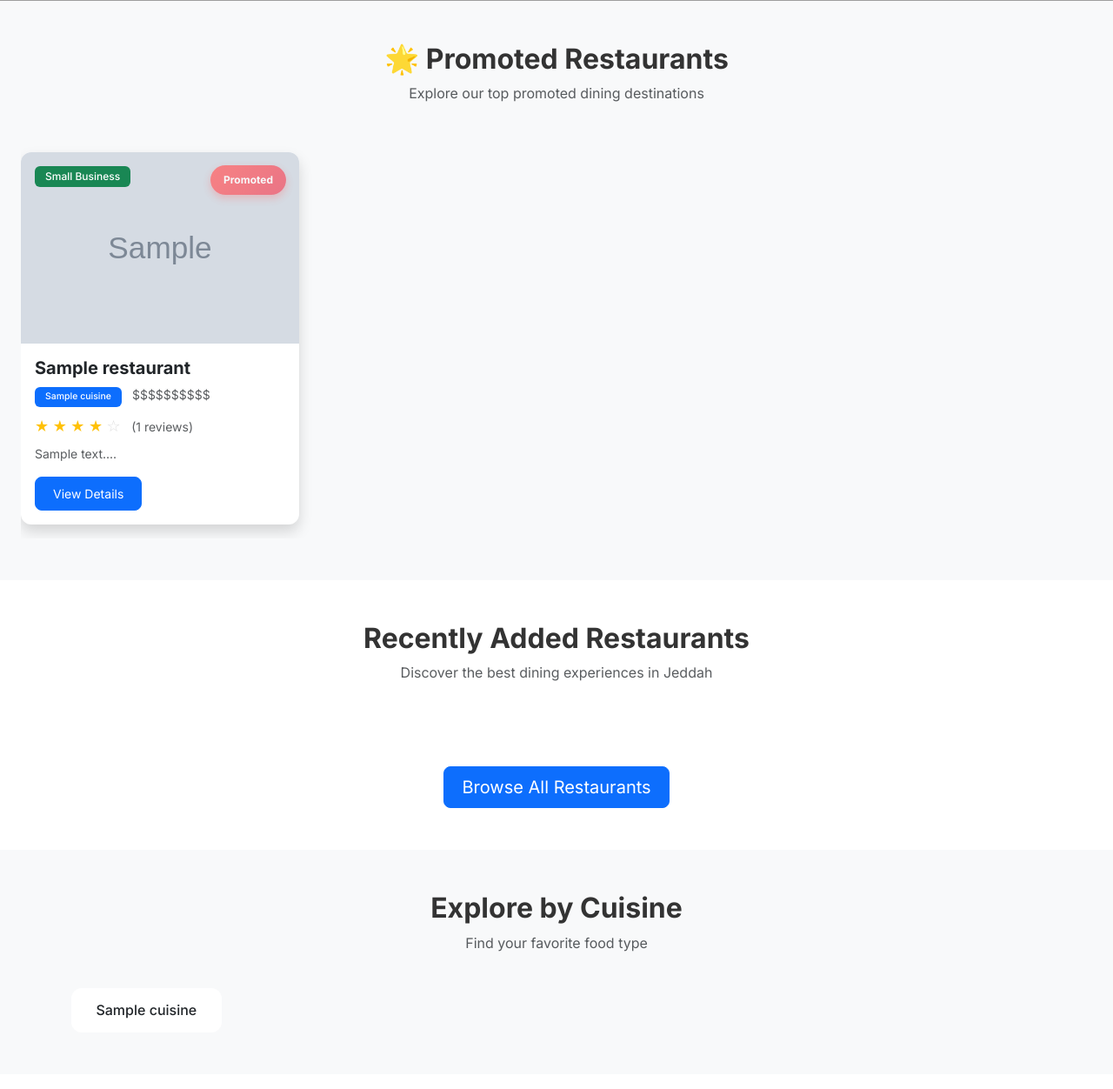
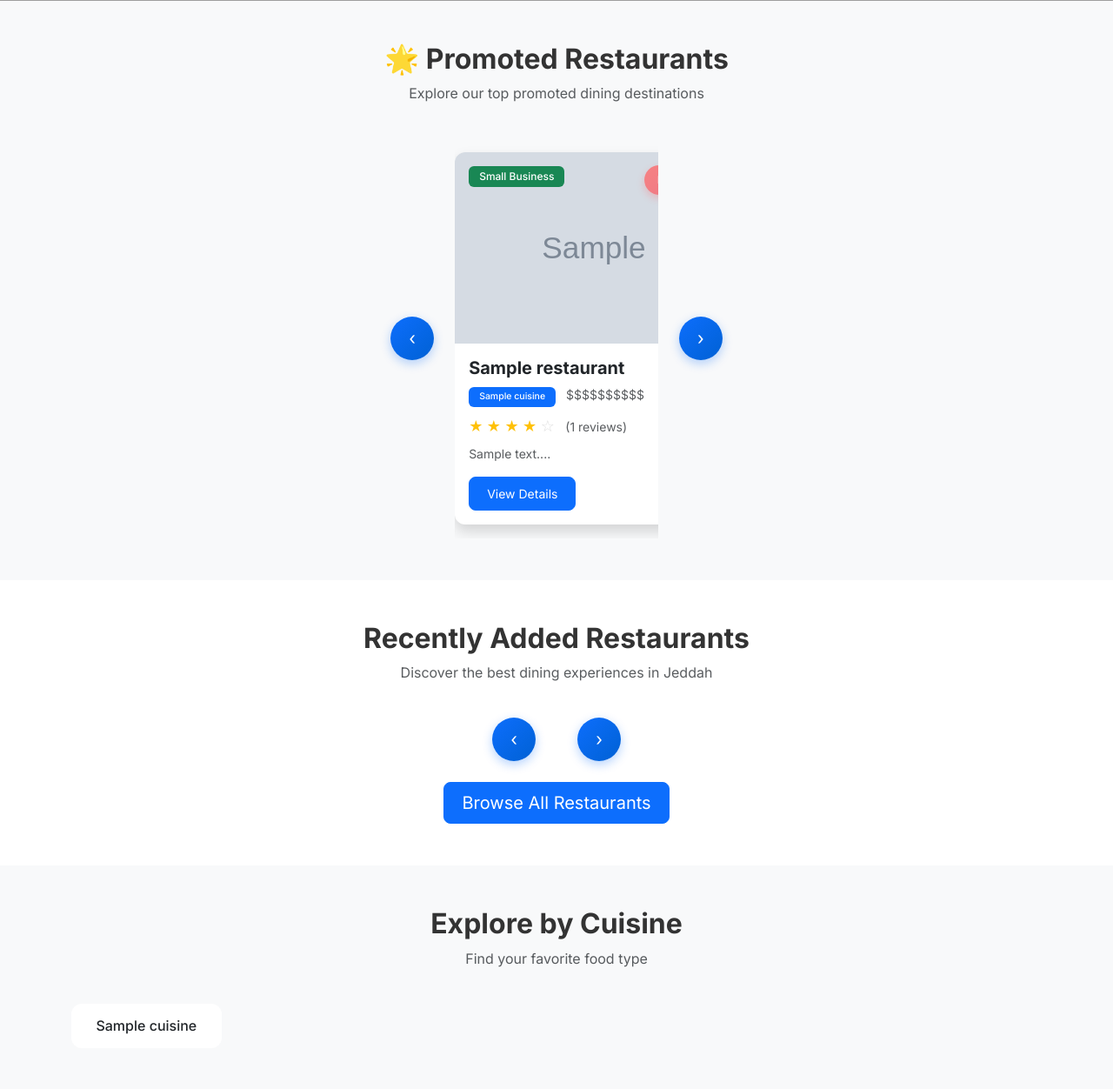
Before and after one commit to buzziyad-dev/FlaskWebInterface, a Flask app: page / in a window 1280 px wide. Shown: the part 707-1959 px from the top of the page at 87% size. Run offline with Flask 3, Linux system fonts and the light colour scheme; tables that the repository leaves empty hold one stand-in row (values such as "Sample post"); grey boxes marked "Sample" are stand-in pictures; some libraries are stand-ins or nearby versions; grey boxes are pictures that could not be loaded.

Commit message:
Add auto-scrolling carousel navigation with arrow buttons
Update CSS to hide scrollbars and add styles for carousel arrows. Modify HTML to include navigation buttons within carousel wrappers. Implement JavaScript for automatic scrolling every 5 seconds, smooth transitions, and looping functionality, with arrow click interactions resetting the auto-scroll timer.

Replit-Commit-Author: Agent
Replit-Commit-Session-Id: 78022650-b197-4b25-a08c-351b457456cb
Replit-Commit-Checkpoint-Type: full_checkpoint
Replit-Commit-Event-Id: 6b1b536e-9bed-48b9-8240-1ac87de9c05e
Replit-Commit-Screenshot-Url: https://storage.googleapis.com/screenshot-production-us-central1/cd58748b-bb1d-40c8-ab76-3e170f53750e/78022650-b197-4b25-a08c-351b457456cb/OQIUTv3

```diff
--- a/static/css/style.css
+++ b/static/css/style.css
@@ -457,31 +457,28 @@ footer a:hover {
 }
 
 /* Horizontal Scroll Container */
+.carousel-wrapper {
+    position: relative;
+    display: flex;
+    align-items: center;
+    justify-content: center;
+    gap: 1.5rem;
+}
+
 .horizontal-scroll {
     display: flex;
     overflow-x: auto;
     scroll-behavior: smooth;
     gap: 1.5rem;
     padding: 1rem 0;
-    scrollbar-width: thin;
-    scrollbar-color: rgba(13, 110, 253, 0.3) transparent;
+    scrollbar-width: none;
+    -ms-overflow-style: none;
+    flex: 1;
+    max-width: 1200px;
 }
 
 .horizontal-scroll::-webkit-scrollbar {
-    height: 8px;
-}
-
-.horizontal-scroll::-webkit-scrollbar-track {
-    background: transparent;
-}
-
-.horizontal-scroll::-webkit-scrollbar-thumb {
-    background: rgba(13, 110, 253, 0.3);
-    border-radius: 4px;
-}
-
-.horizontal-scroll::-webkit-scrollbar-thumb:hover {
-    background: rgba(13, 110, 253, 0.6);
+    display: none;
 }
 
 .horizontal-scroll-item {
@@ -491,6 +488,42 @@ footer a:hover {
 
 .horizontal-scroll-item .restaurant-card {
     height: 100%;
+}
+
+/* Arrow Button Styles */
+.carousel-arrow {
+    position: relative;
+    background: linear-gradient(135deg, #0d6efd 0%, #0061d4 100%);
+    border: none;
+    color: white;
+    width: 50px;
+    height: 50px;
+    border-radius: 50%;
+    display: flex;
+    align-items: center;
+    justify-content: center;
+    cursor: pointer;
+    transition: all 0.3s ease;
+    box-shadow: 0 4px 12px rgba(13, 110, 253, 0.3);
+    font-size: 20px;
+    flex-shrink: 0;
+}
+
+.carousel-arrow:hover {
+    background: linear-gradient(135deg, #0061d4 0%, #0052ab 100%);
+    box-shadow: 0 6px 16px rgba(13, 110, 253, 0.5);
+    transform: scale(1.1);
+}
+
+.carousel-arrow:active {
+    transform: scale(0.95);
+}
+
+.carousel-arrow:disabled {
+    opacity: 0.5;
+    cursor: not-allowed;
+    box-shadow: none;
+    transform: none;
 }
 
 .promoted-badge {
--- a/templates/base.html
+++ b/templates/base.html
@@ -113,6 +113,76 @@
 
     <script src="https://cdn.jsdelivr.net/npm/bootstrap@5.3.0/dist/js/bootstrap.bundle.min.js"></script>
     <script src="https://cdn.jsdelivr.net/npm/tom-select@2.2.2/dist/js/tom-select.complete.min.js"></script>
+    <script>
+        // Carousel auto-scroll configuration
+        const carouselAutoScroll = {
+            'promoted-carousel': null,
+            'recent-carousel': null
+        };
+
+        // Function to scroll carousel
+        function scrollCarousel(carouselType, distance) {
+            const carouselId = carouselType === 'promoted' ? 'promoted-carousel' : 'recent-carousel';
+            const carousel = document.getElementById(carouselId);
+            if (carousel) {
+                carousel.scrollBy({
+                    left: distance,
+                    behavior: 'smooth'
+                });
+                // Reset auto-scroll timer when user clicks
+                resetAutoScroll(carouselId);
+            }
+        }
+
+        // Function to auto-scroll carousel
+        function autoScroll(carouselId) {
+            const carousel = document.getElementById(carouselId);
+            if (carousel) {
+                const itemWidth = 320 + 24; // Card width + gap
+                carousel.scrollBy({
+                    left: itemWidth,
+                    behavior: 'smooth'
+                });
+                // Reset timer
+                resetAutoScroll(carouselId);
+            }
+        }
+
+        // Function to reset auto-scroll timer
+        function resetAutoScroll(carouselId) {
+            // Clear existing timer
+            if (carouselAutoScroll[carouselId]) {
+                clearInterval(carouselAutoScroll[carouselId]);
+            }
+            // Set new timer (5 seconds)
+            carouselAutoScroll[carouselId] = setInterval(() => {
+                autoScroll(carouselId);
+            }, 5000);
+        }
+
+        // Initialize auto-scroll for both carousels when page loads
+        document.addEventListener('DOMContentLoaded', function() {
+            // Start auto-scroll for promoted carousel
+            resetAutoScroll('promoted-carousel');
+            // Start auto-scroll for recent carousel
+            resetAutoScroll('recent-carousel');
+
+            // Handle scroll end - loop back to beginning if reached end
+            const carousels = ['promoted-carousel', 'recent-carousel'];
+            carousels.forEach(carouselId => {
+                const carousel = document.getElementById(carouselId);
+                if (carousel) {
+                    carousel.addEventListener('scroll', function() {
+                        // Check if at end
+                        if (carousel.scrollLeft + carousel.clientWidth >= carousel.scrollWidth - 10) {
+                            // Loop back to beginning
+                            carousel.scrollTo({ left: 0, behavior: 'smooth' });
+                        }
+                    });
+                }
+            });
+        });
+    </script>
     {% block scripts %}{% endblock %}
 </body>
 </html>
--- a/templates/index.html
+++ b/templates/index.html
@@ -29,7 +29,10 @@
                 <p class="text-muted">Explore our top promoted dining destinations</p>
             </div>
         </div>
-        <div class="horizontal-scroll animate-fade-in">
+        <div class="d-flex justify-content-center">
+            <div class="carousel-wrapper animate-fade-in">
+                <button class="carousel-arrow carousel-prev" onclick="scrollCarousel('promoted', -320)" aria-label="Previous">‹</button>
+                <div class="horizontal-scroll" id="promoted-carousel">
                     {% for restaurant in promoted %}
                     <div class="horizontal-scroll-item">
                         <div class="card restaurant-card shadow">
@@ -63,6 +66,9 @@
                     </div>
                     {% endfor %}
                 </div>
+                <button class="carousel-arrow carousel-next" onclick="scrollCarousel('promoted', 320)" aria-label="Next">›</button>
+            </div>
+        </div>
     </div>
 </section>
 {% endif %}
@@ -75,7 +81,10 @@
                 <p class="text-muted">Discover the best dining experiences in Jeddah</p>
             </div>
         </div>
-        <div class="horizontal-scroll animate-fade-in">
+        <div class="d-flex justify-content-center">
+            <div class="carousel-wrapper animate-fade-in">
+                <button class="carousel-arrow carousel-prev" onclick="scrollCarousel('recent', -320)" aria-label="Previous">‹</button>
+                <div class="horizontal-scroll" id="recent-carousel">
                     {% for restaurant in restaurants %}
                     <div class="horizontal-scroll-item">
                         <div class="card restaurant-card shadow-sm">
@@ -107,6 +116,9 @@
                         </div>
                     </div>
                     {% endfor %}
+                </div>
+                <button class="carousel-arrow carousel-next" onclick="scrollCarousel('recent', 320)" aria-label="Next">›</button>
+            </div>
         </div>
         <div class="text-center mt-4">
             <a href="{{ url_for('restaurants') }}" class="btn btn-primary btn-lg">Browse All Restaurants</a>
```
Lines whose indentation alone changed are shown as unchanged.
